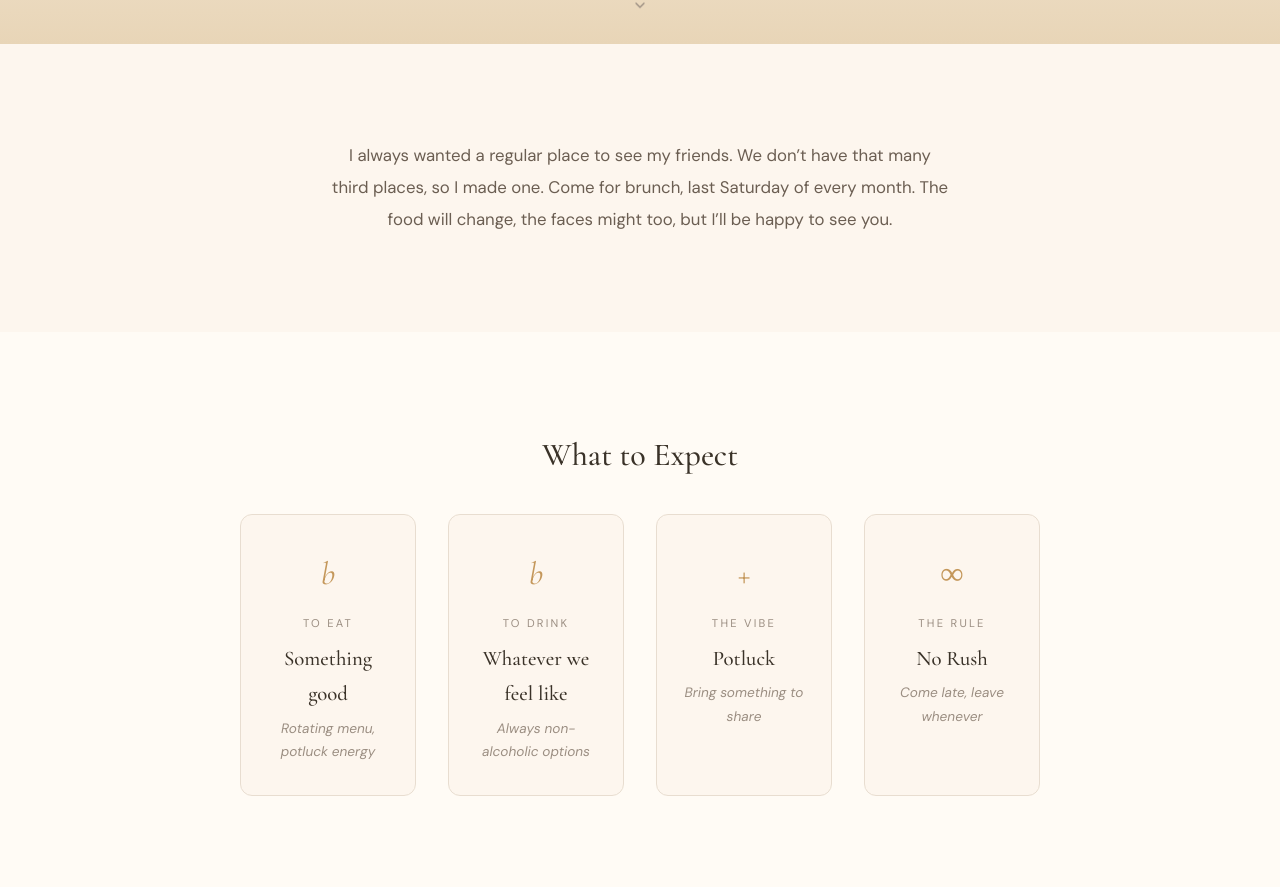
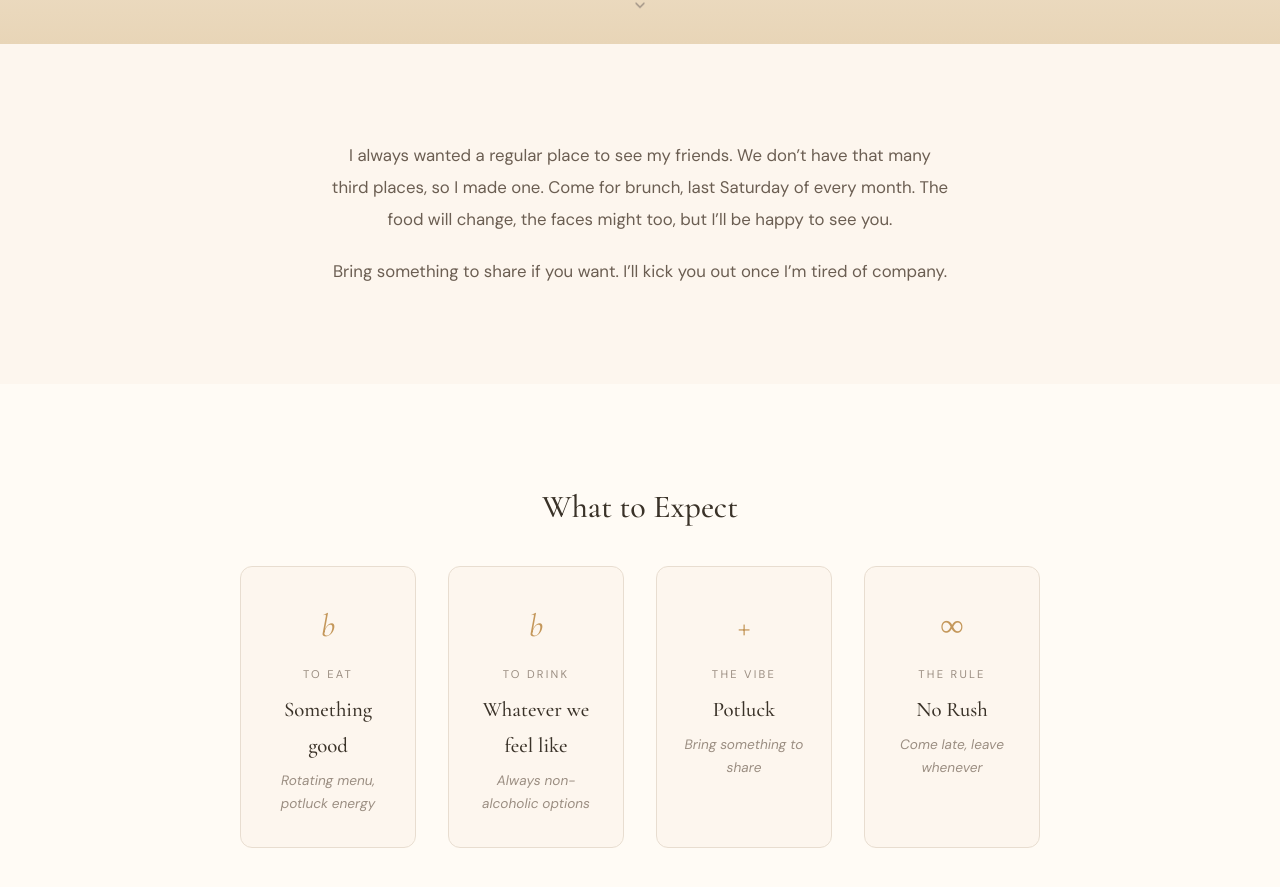
Before and after one commit to Masha-L/masha-l.github.io, a Jekyll site: the page the-last-saturday/index.html, which Jekyll copies as it is, in a window 1280 px wide and 900 px high, scrolled down 856 px. Shown: the top 887 px of the window. Built offline with Jekyll 4.4.1, drawn with Linux system fonts in a browser that asks for light colours.

Commit message:
the-last-saturday: add 'bring something / kick you out' line

```diff
--- a/the-last-saturday/index.html
+++ b/the-last-saturday/index.html
@@ -435,6 +435,9 @@
         <p>
           I always wanted a regular place to see my friends. We don&rsquo;t have that many third places, so I made one. Come for brunch, last Saturday of every month. The food will change, the faces might too, but I&rsquo;ll be happy to see you.
         </p>
+        <p>
+          Bring something to share if you want. I&rsquo;ll kick you out once I&rsquo;m tired of company.
+        </p>
       </div>
     </div>
   </section>
```
